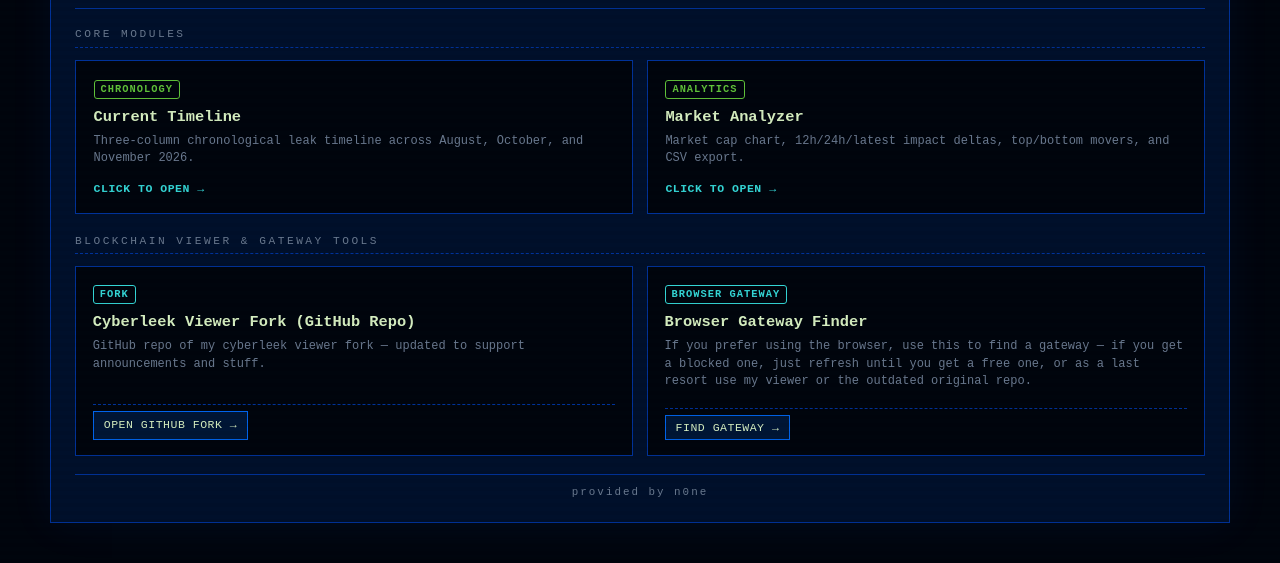
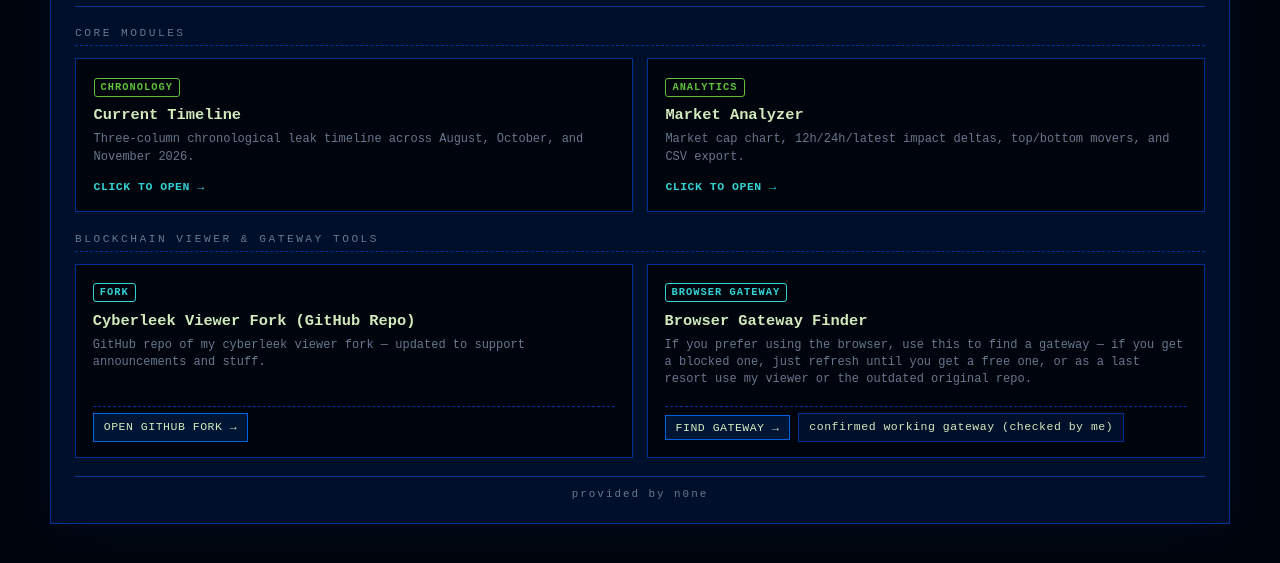
Before and after one commit to Exaxors/CL-stuff, a plain HTML site: page index.html in a window 1280 px wide. Shown: the part 177-740 px from the top of the page. Drawn offline with Linux system fonts and the light colour scheme.

Commit message:
added current working gateway to access the site

```diff
--- a/index.html
+++ b/index.html
@@ -292,6 +292,7 @@ const EXTRA_LINKS = [
 ];
 
 const GATEWAY_FINDER_URL = "https://wayfinder.ar.io/?q=cyberleek";
+const CONFIRMED_GATEWAY_URL = "https://cyberleek.arj.innostack.xyz"; // WORKING GATEWAY HERE
 const GITHUB_VIEWER_URL = "https://github.com/Exaxors/cyberleek-viewer";
 
 let gatewayAttemptCount = 0;
@@ -356,6 +357,9 @@ function renderBottomEntries() {
         <button type="button" class="btn primary" id="findGatewayBtn">
           FIND GATEWAY →
         </button>
+        <a class="btn" id="confirmedGatewayBtn" href="${CONFIRMED_GATEWAY_URL}" target="_blank" rel="noopener noreferrer">
+          confirmed working gateway (checked by me)
+        </a>
       </div>
     </div>
   `;
@@ -370,6 +374,11 @@ function mountHub() {
     const extraEl = document.getElementById("extraGrid");
     extraEl.style.display = "grid";
     extraEl.innerHTML = EXTRA_LINKS.map(renderExtraCard).join("");
+  }
+
+  const confirmedBtn = document.getElementById("confirmedGatewayBtn");
+  if (confirmedBtn) {
+    confirmedBtn.href = CONFIRMED_GATEWAY_URL;
   }
 
   const btn = document.getElementById("findGatewayBtn");
```
